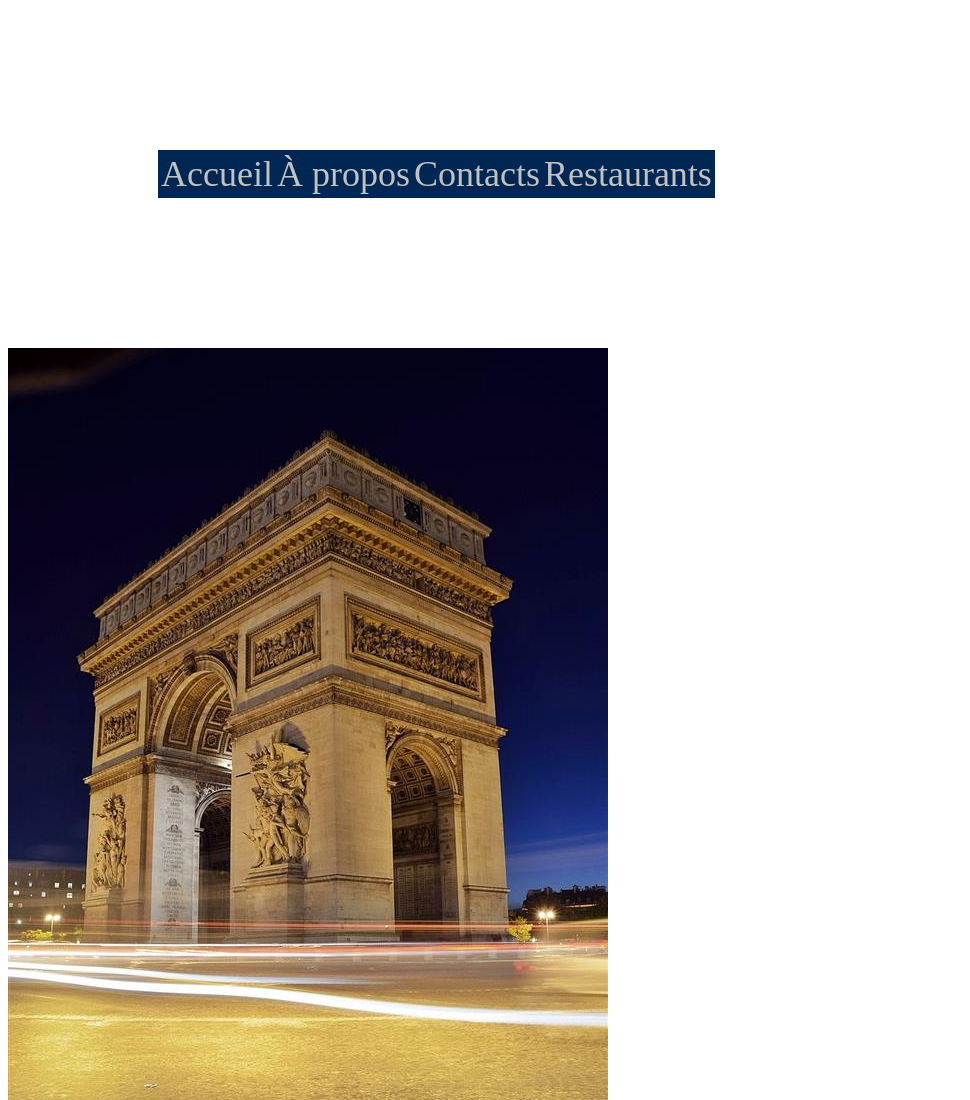
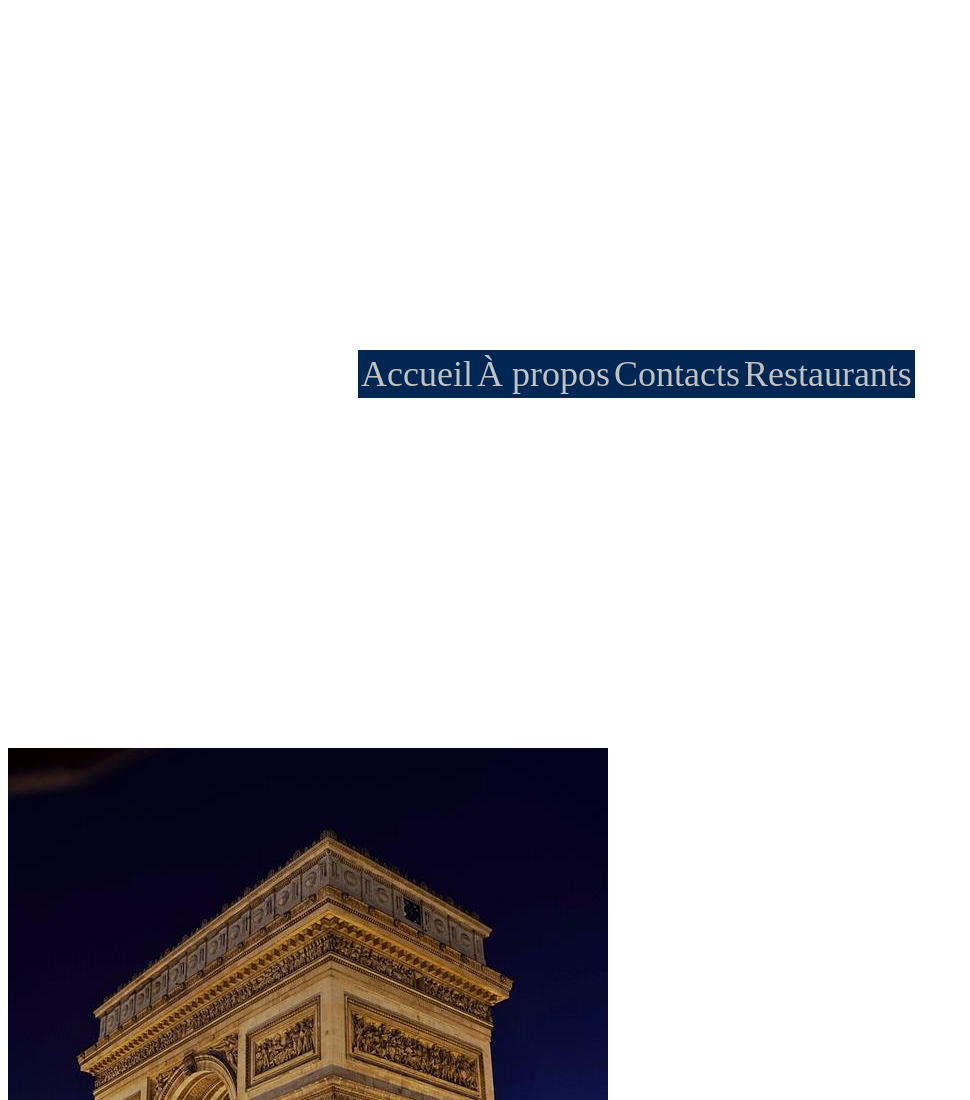
Before and after one commit to XxOkamiee/TP3, a plain HTML site: page Tp3frontpage.html in a window 1280 px wide. Shown: the top 1100 px of the page, without its empty margins (0-970 px from the left). Drawn offline with Linux system fonts and the light colour scheme; a web font is replaced by a local one.

Commit message:
looking if this works
Just a test

```diff
--- a/Tp3FrontPage.css
+++ b/Tp3FrontPage.css
@@ -1,7 +1,7 @@
 .header{
 
     background-color: #002654;
-    margin: 150px;
+    margin: 350px;
     color: #C2C2C2;
     font-family: 'Judson', serif;;
     font-size: 36px;
```
